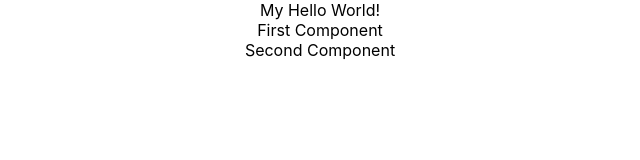
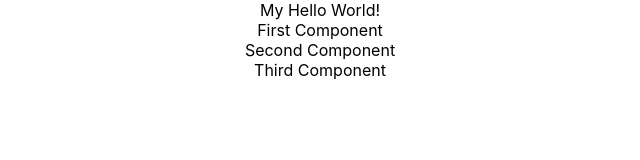
Before and after one commit to lordWillfer/todo-app, a React (Create React App) app: page / in a window 1280 px wide. Shown: the top 160 px of the page, without its empty margins (320-960 px from the left). Built offline with nearby package versions, Linux system fonts and the light colour scheme.

Commit message:
Ejemplo de una función para devolver un Componente

```diff
--- a/src/App.js
+++ b/src/App.js
@@ -8,6 +8,7 @@ class App extends Component {
         My Hello World!
         <FirstComponent/>
         <SecondComponent/>
+        <ThirdComponent/>
       </div>
     );
   }
@@ -35,4 +36,13 @@ class SecondComponent extends Component {
   }
 }
 
+// Function as Third Component
+function ThirdComponent() {
+  return (
+    <div className="thirdComponent">
+      Third Component
+    </div>
+  );
+}
+
 export default App;
```
